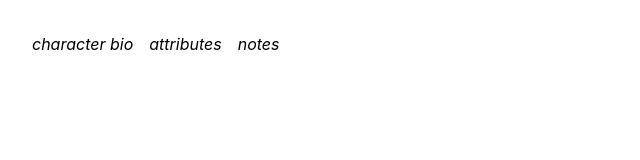
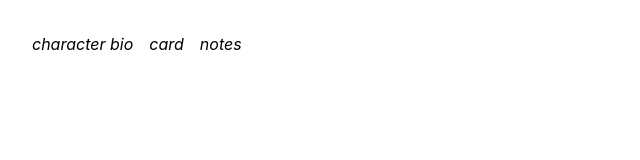
Before and after one commit to G-bot987/NextDnDCharacterManager, a Next.js app: page /components/mainpages/characternavbar/BuildCharacter in a window 1280 px wide. Shown: the top 160 px of the page, without its empty margins (0-640 px from the left). Built offline with nearby package versions, Linux system fonts and the light colour scheme.

Commit message:
successful render of attributes and props passed successfully

```diff
--- /dev/null
+++ b/pages/components/buildcharactercomponents/cardcomponents/Attributes.tsx
@@ -0,0 +1,19 @@
+import React from "react";
+import { attributesInterface } from "../../../../interfaces/templateInterface";
+import Attribute from "./attributescomponents/Attribute";
+
+export default function Attributes(Props: attributesInterface[]) {
+  console.log("Props in Attributes");
+  console.log(Props);
+  console.log("--");
+  return (
+    <div className="flex flex-row justify-center text-center justify-around">
+      attributes
+      <ul className="min-h-min flex flex-col justify-around">
+        {Object.keys(Props).map((attribute: any, index: number) => (
+          <Attribute {...Props[attribute]} key={`${index}`} />
+        ))}
+      </ul>
+    </div>
+  );
+}
--- /dev/null
+++ b/pages/components/buildcharactercomponents/cardcomponents/Languages.tsx
@@ -0,0 +1,13 @@
+import React from "react";
+import { languagesInterface } from "../../../../interfaces/templateInterface";
+
+export default function Languages(Props: languagesInterface) {
+  console.log("Props in Languages");
+  console.log(Props);
+  console.log("--");
+  return (
+    <div className="flex flex-row justify-center text-center">
+      <div>languages</div>
+    </div>
+  );
+}
--- /dev/null
+++ b/pages/components/buildcharactercomponents/cardcomponents/Profile.tsx
@@ -0,0 +1,13 @@
+import React from "react";
+import { profileInterface } from "../../../../interfaces/templateInterface";
+
+export default function Profile(Props: profileInterface) {
+  console.log("Props in profile");
+  console.log(Props);
+  console.log("--");
+  return (
+    <div className="flex flex-row justify-center text-center">
+      <div>profile</div>
+    </div>
+  );
+}
--- /dev/null
+++ b/pages/components/buildcharactercomponents/cardcomponents/attributescomponents/Attribute.tsx
@@ -0,0 +1,9 @@
+import React from "react";
+import { attributesInterface } from "../../../../../interfaces/templateInterface";
+
+export default function Attribute(Props: attributesInterface) {
+  console.log("props in attribute render");
+  console.log(Props);
+  console.log("--");
+  return <li>{Props.name}</li>;
+}
--- a/pages/components/mainpages/characternavbar/BuildCharacter.tsx
+++ b/pages/components/mainpages/characternavbar/BuildCharacter.tsx
@@ -27,12 +27,10 @@ export default function BuildCharacter({
       <li className="navtab">
         <a
           href="#attributes"
-          onClick={() => handleBuildCharacterTabChange("attributes")}
-          className={
-            currentTab === "Attributes" ? "nav-link active" : "nav-link"
-          }
+          onClick={() => handleBuildCharacterTabChange("card")}
+          className={currentTab === "card" ? "nav-link active" : "nav-link"}
         >
-          attributes
+          card
         </a>
       </li>
 
--- a/pages/components/mainpages/characternavbar/tabs/Attributes.tsx
+++ /dev/null
@@ -1,13 +0,0 @@
-import React from "react";
-// import Attbox from "./Attbox";
-// import Charinfo from "./Charinfo";
-// import "./Attributes.css";
-// import template from "../../data/templatecard";
-// import Langbox from "./Langbox";
-import { templateInterface } from "../../../../../interfaces/templateInterface";
-
-export default function Attributes(Props: templateInterface) {
-  const { profile, attributes, languages } = Props;
-
-  return <div>Attributes</div>;
-}
--- /dev/null
+++ b/pages/components/mainpages/characternavbar/tabs/Card.tsx
@@ -0,0 +1,23 @@
+import React from "react";
+
+import { templateInterface } from "../../../../../interfaces/templateInterface";
+
+import Attributes from "../../../buildcharactercomponents/cardcomponents/Attributes";
+import Languages from "../../../buildcharactercomponents/cardcomponents/Languages";
+import Profile from "../../../buildcharactercomponents/cardcomponents/Profile";
+
+export default function Card(Props: templateInterface) {
+  const { profile, attributes, languages } = Props;
+
+  console.log("attributes in card ");
+  console.log(attributes);
+  console.log("--");
+
+  return (
+    <div className=" flex flex-col justify-around min-h-full">
+      <Profile {...profile}></Profile>
+      <Attributes {...attributes}></Attributes>
+      <Languages {...languages}></Languages>
+    </div>
+  );
+}
--- a/pages/index.tsx
+++ b/pages/index.tsx
@@ -10,7 +10,7 @@ import GamesPg from "./components/mainpages/GamesPg";
 import Profile from "./components/mainpages/Profile";
 
 // character building tabs
-import Attributes from "./components/mainpages/characternavbar/tabs/Attributes";
+import Card from "./components/mainpages/characternavbar/tabs/Card";
 import Bio from "./components/mainpages/characternavbar/tabs/Bio";
 import Notes from "./components/mainpages/characternavbar/tabs/Notes";
 
@@ -29,8 +29,8 @@ export default function App() {
         setCurrentbuildCharTab(buildCharTab);
 
       const renderTab = () => {
-        if (buildCharTab === "attributes") {
-          return <Attributes {...template} />;
+        if (buildCharTab === "card") {
+          return <Card {...template} />;
         }
         if (buildCharTab === "notes") {
           return <Notes />;
@@ -40,7 +40,7 @@ export default function App() {
         }
       };
       return (
-        <div>
+        <div className="min-h-full">
           <BuildCharacter
             currentTab={buildCharTab}
             handleBuildCharacterTabChange={handleBuildCharacterTabChange}
```
